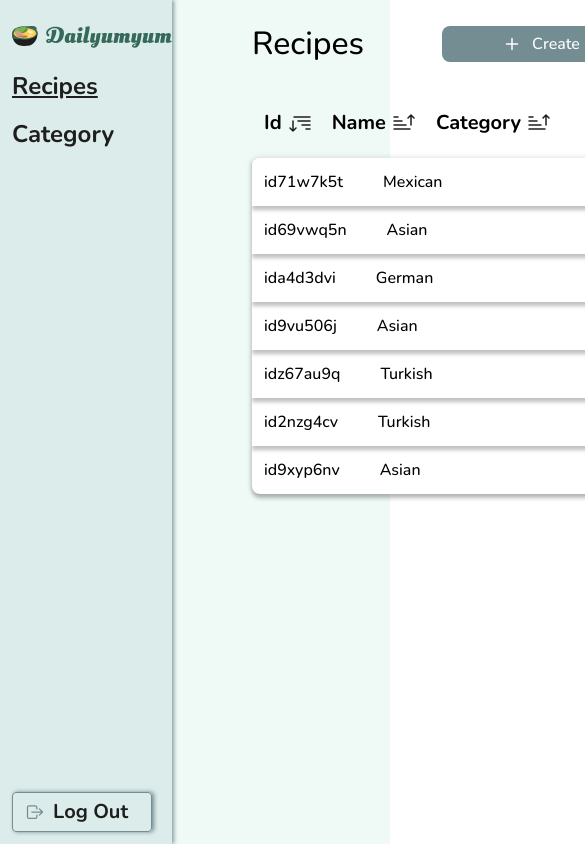
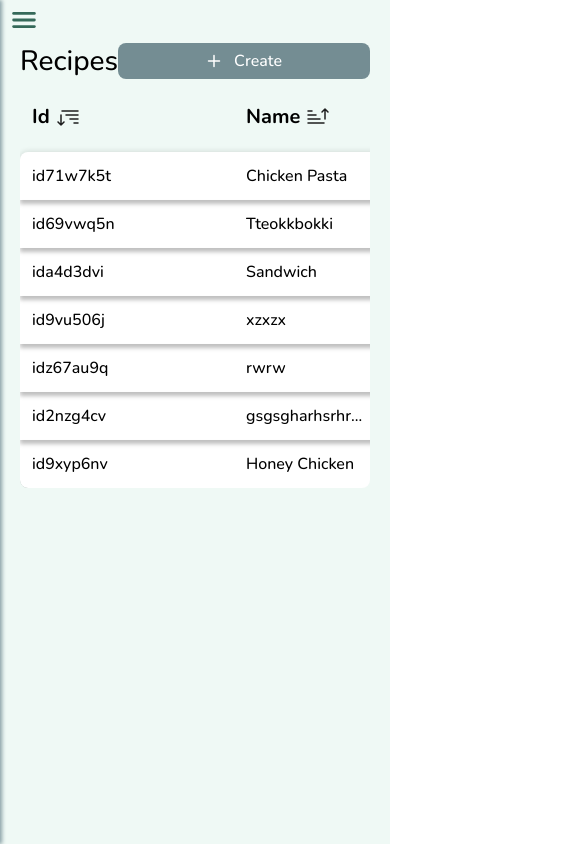
Before and after one commit to TsvettyM/dailyumyum-cfui, a Next.js app: page /admin/recipes in a window 390 px wide. Shown: the top 844 px of the page, 585 px wide, since content can reach past the window. Built offline with nearby package versions, Linux system fonts and the light colour scheme; data requests are answered from the project's data file.

Commit message:
added mobile button in admin navbar and created mobile menu

```diff
--- a/features/admin/AdminHeader.tsx
+++ b/features/admin/AdminHeader.tsx
@@ -8,7 +8,7 @@ interface IProps {
 const AdminHeader = ({ title }: IProps) => {
   return (
     <div className="admin__header flex items-center">
-      <h1 className="text-32">{title}</h1>
+      <h1 className="text-28 sm:text-32">{title}</h1>
 
       <CommonButton
         href={`/admin/create/${title.toLowerCase()}`}
@@ -16,7 +16,7 @@ const AdminHeader = ({ title }: IProps) => {
         type="button"
         title="Create"
         icon={<IconAdd className="mr-3" />}
-        className="ml-auto text-white border-none h-10 !w-[200px] !rounded-8 bg-[#748D93]"
+        className="ml-auto text-white border-none h-10 w-[150px] sm:!w-[200px] !rounded-8 bg-[#748D93]"
       />
     </div>
   );
--- a/pages/admin/category.tsx
+++ b/pages/admin/category.tsx
@@ -1,14 +1,13 @@
 import AdminHeader from "@/features/admin/AdminHeader";
 import IconDelete from "@/features/icons/components/IconDelete";
 import IconEdit from "@/features/icons/components/IconEdit";
-import IconLogo from "@/features/icons/components/IconLogo";
 import axios from "axios";
 import Link from "next/link";
 import { useEffect, useState } from "react";
 import { useRouter } from "next/router";
-import IconLogOut from "@/features/icons/components/IconLogOut";
 import IconView from "@/features/icons/components/IconView";
 import IconSort from "@/features/icons/components/IconSort";
+import AdminNav from "./sidenav";
 
 interface ICategory {
   id: number;
@@ -58,36 +57,7 @@ const AdminCategoryPage = () => {
 
   return (
     <div className="admin__category-page flex h-full bg-[#EFF9F5]">
-      <nav className="flex flex-col bg-[#DCECEA] text-black font-semibold h-full w-[250px] pt-4 pl-3 shadow-right shadow-[#889FA5]">
-        <IconLogo className="h-10 w-[160px] mb-3" />
-
-        <Link
-          href="/admin/recipes"
-          className={`mb-3 hover:text-black/20 text-24 hover:italic ${
-            router.pathname === "/admin/recipes" ? "underline" : ""
-          }`}
-        >
-          Recipes
-        </Link>
-        <Link
-          href="/admin/category"
-          className={`hover:text-black/20 text-24 hover:italic ${
-            router.pathname === "/admin/category" ? "underline" : ""
-          }`}
-        >
-          Category
-        </Link>
-
-        <Link
-          href="/admin"
-          className={`flex items-center border border-[#748D93] shadow-[#748D93] shadow-right rounded-4 p-1 w-full max-w-[140px] text-20 hover:italic mt-auto mb-3 mr-3 ${
-            router.pathname === "/admin"
-          }`}
-        >
-          <IconLogOut className="mx-2" />
-          Log Out
-        </Link>
-      </nav>
+      <AdminNav />
 
       <div className="mx-20 w-full mt-5">
         <AdminHeader title="Category" />
--- a/pages/admin/recipes.tsx
+++ b/pages/admin/recipes.tsx
@@ -1,15 +1,14 @@
 import AdminHeader from "@/features/admin/AdminHeader";
 import IconDelete from "@/features/icons/components/IconDelete";
 import IconEdit from "@/features/icons/components/IconEdit";
-import IconLogo from "@/features/icons/components/IconLogo";
 import axios from "axios";
 import Link from "next/link";
 import { useEffect, useState } from "react";
 import { useRouter } from "next/router";
 import IconClose from "@/features/icons/components/IconClose";
-import IconLogOut from "@/features/icons/components/IconLogOut";
 import IconView from "@/features/icons/components/IconView";
 import IconSort from "@/features/icons/components/IconSort";
+import AdminNav from "./sidenav";
 
 export interface IRecipeList {
   id: number;
@@ -72,38 +71,9 @@ const AdminRecipesPage = () => {
 
   return (
     <div className="admin__recipes-page flex h-full bg-[#EFF9F5]">
-      <nav className="flex flex-col bg-[#DCECEA] text-black font-semibold h-full w-[250px] pt-4 pl-3 shadow-right shadow-[#889FA5]">
-        <IconLogo className="h-10 w-[160px] mb-3" />
+      <AdminNav />
 
-        <Link
-          href="/admin/recipes"
-          className={`mb-3 hover:text-black/20 text-24 hover:italic ${
-            router.pathname === "/admin/recipes" ? "underline" : ""
-          }`}
-        >
-          Recipes
-        </Link>
-        <Link
-          href="/admin/category"
-          className={`hover:text-black/20 text-24 hover:italic ${
-            router.pathname === "/admin/category" ? "underline" : ""
-          }`}
-        >
-          Category
-        </Link>
-
-        <Link
-          href="/admin"
-          className={`flex items-center border border-[#748D93] shadow-[#748D93] shadow-right rounded-4 p-1 w-full max-w-[140px] text-20 hover:italic mt-auto mb-3 mr-3 ${
-            router.pathname === "/admin"
-          }`}
-        >
-          <IconLogOut className="mx-2" />
-          Log Out
-        </Link>
-      </nav>
-
-      <div className="mx-20 w-full mt-5">
+      <div className="mx-5 sm:mx-10 md:mx-20 w-full mt-10 overflow-x-auto">
         <AdminHeader title="Recipes" />
 
         {showMessage && (
@@ -124,7 +94,8 @@ const AdminRecipesPage = () => {
           </div>
         )}
 
-        <div className="grid grid-cols-[1fr_1fr_150px_1fr_1fr_150px] gap-5 pt-10 pb-5 text-20 font-bold px-3">
+        <div className="outline-none rounded-8 overflow-x-auto w-full">
+          <div className="grid grid-cols-[1fr_1fr_150px_1fr_1fr_150px] gap-5 pt-5 sm:pt-10 pb-5 text-20 font-bold px-3 min-w-[1200px]">
             <p className="flex items-center">
               Id
               <button
@@ -180,7 +151,8 @@ const AdminRecipesPage = () => {
             <p>Description</p>
             <p>Action</p>
           </div>
-        <ul className="shadow-spread bg-white rounded-8">
+
+          <ul className="shadow-spread bg-white rounded-8 min-w-[1200px]">
             {data.map((item) => (
               <div
                 key={item.id}
@@ -222,6 +194,7 @@ const AdminRecipesPage = () => {
           </ul>
         </div>
       </div>
+    </div>
   );
 };
 
--- /dev/null
+++ b/pages/admin/sidenav.tsx
@@ -0,0 +1,82 @@
+import IconClose from "@/features/icons/components/IconClose";
+import IconLogo from "@/features/icons/components/IconLogo";
+import IconLogOut from "@/features/icons/components/IconLogOut";
+import IconMobileMenu from "@/features/icons/components/IconMobileMenu";
+import classNames from "classnames";
+import Link from "next/link";
+import { useRouter } from "next/router";
+import { useState } from "react";
+
+const AdminNav = () => {
+  const router = useRouter();
+  const [isMenuOpen, setIsMenuOpen] = useState(false);
+
+  const handleMenuToggle = () => {
+    setIsMenuOpen(!isMenuOpen);
+  };
+
+  return (
+    <div className="admin__nav flex flex-col">
+      <button
+        type="button"
+        className={classNames("absolute top-3 left-3 lg:hidden", {
+          "mr-auto": router.pathname !== "/admin/recipes",
+        })}
+        onClick={handleMenuToggle}
+      >
+        <IconMobileMenu className="w-6 h-4" />
+      </button>
+
+      <nav
+        className={classNames(
+          "fixed lg:relative flex flex-col shadow-right z-20 shadow-[#889FA5] bg-[#DCECEA] font-semibold text-black h-full w-[200px] sm:w-[250px] pt-4 px-3 lg:pl-3 transform transition-transform duration-300",
+          {
+            "translate-x-0": isMenuOpen,
+            "-translate-x-full lg:translate-x-0": !isMenuOpen,
+          }
+        )}
+      >
+        <button
+          type="button"
+          className={classNames("absolute top-7 right-2 lg:hidden", {
+            "mr-auto": router.pathname !== "/admin/recipes",
+          })}
+          onClick={handleMenuToggle}
+        >
+          <IconClose className="w-6 h-4" />
+        </button>
+
+        <IconLogo className="h-9 xl:h-10 w-[140px] xl:w-[160px] mb-3" />
+
+        <Link
+          href="/admin/recipes"
+          className={`mb-3 hover:text-black/20 text-20 sm:text-24 hover:italic ${
+            router.pathname === "/admin/recipes" ? "underline" : ""
+          }`}
+        >
+          Recipes
+        </Link>
+        <Link
+          href="/admin/category"
+          className={`hover:text-black/20 text-20 sm:text-24 hover:italic ${
+            router.pathname === "/admin/category" ? "underline" : ""
+          }`}
+        >
+          Category
+        </Link>
+
+        <Link
+          href="/admin"
+          className={`flex items-center border border-[#748D93] shadow-[#748D93] shadow-right rounded-4 p-1 w-full max-w-[140px] text-20 hover:italic mt-auto mb-3 mr-3 ${
+            router.pathname === "/admin"
+          }`}
+        >
+          <IconLogOut className="mx-2" />
+          Log Out
+        </Link>
+      </nav>
+    </div>
+  );
+};
+
+export default AdminNav;
```
Lines whose indentation alone changed are shown as unchanged.
